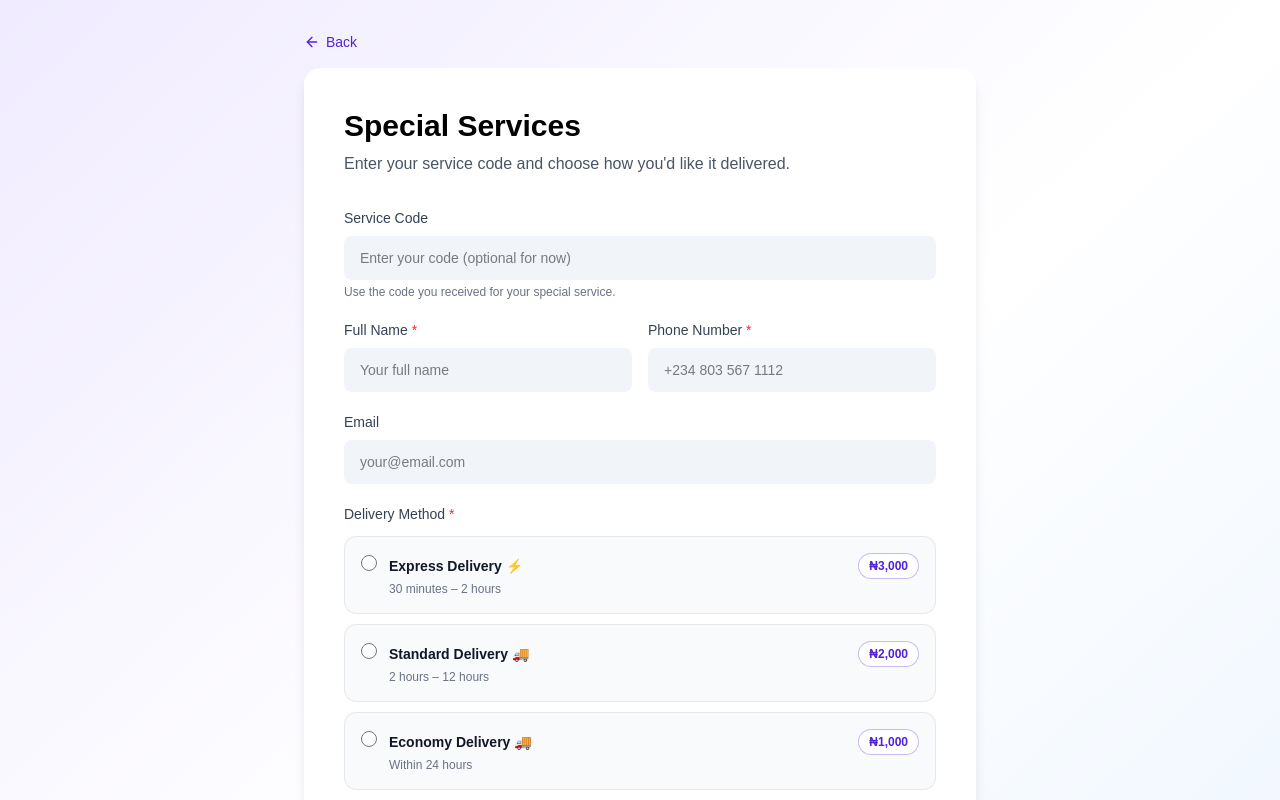
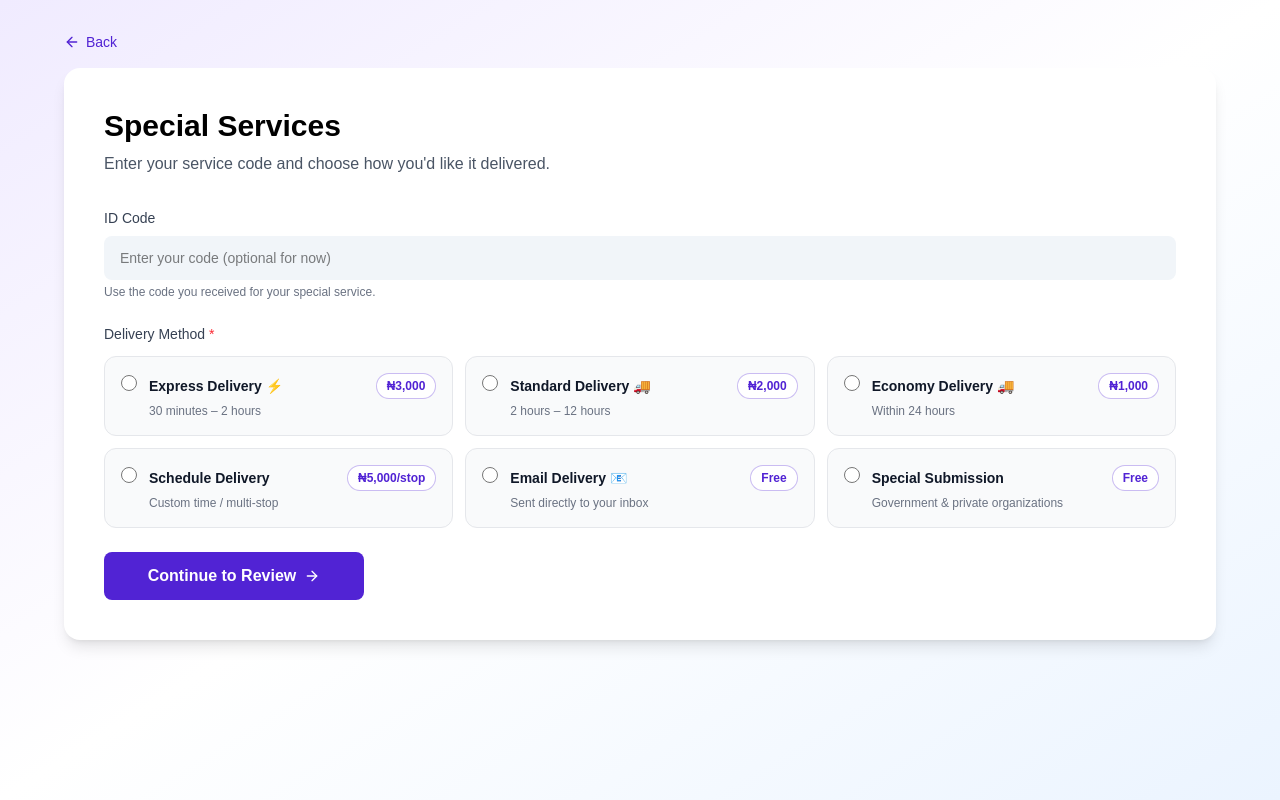
Before and after one commit to ibitoyrgideon79-rgb/computer-service.ng, a Next.js app: page /special-services in a window 1280 px wide. Shown: the top 800 px of the page. Built offline with nearby package versions, Linux system fonts and the light colour scheme.

Commit message:
removed personal details from special services and made it landscape

```diff
--- a/app/special-services/page.tsx
+++ b/app/special-services/page.tsx
@@ -7,12 +7,12 @@ import { ArrowLeft, ArrowRight, AlertCircle } from "lucide-react";
 import { useOrderStore } from "@/store/useOrderStore";
 
 const DELIVERY_OPTIONS = [
-  { value: "Express Delivery",  title: "Express Delivery ⚡",      subtitle: "30 minutes – 2 hours",  price: "₦3,000" },
-  { value: "Standard Delivery", title: "Standard Delivery 🚚",     subtitle: "2 hours – 12 hours",    price: "₦2,000" },
-  { value: "Economy Delivery",  title: "Economy Delivery 🚚",      subtitle: "Within 24 hours",       price: "₦1,000" },
-  { value: "Schedule Delivery", title: "Schedule Delivery",        subtitle: "Custom time / multi-stop", price: "₦5,000/stop" },
-  { value: "Email Delivery",    title: "Email Delivery 📧",        subtitle: "Sent directly to your inbox", price: "Free" },
-  { value: "Special Submission", title: "Special Submission",      subtitle: "Government & private organizations", price: "Free" },
+  { value: "Express Delivery",  title: "Express Delivery ⚡",       subtitle: "30 minutes – 2 hours",                price: "₦3,000" },
+  { value: "Standard Delivery", title: "Standard Delivery 🚚",      subtitle: "2 hours – 12 hours",                  price: "₦2,000" },
+  { value: "Economy Delivery",  title: "Economy Delivery 🚚",       subtitle: "Within 24 hours",                     price: "₦1,000" },
+  { value: "Schedule Delivery", title: "Schedule Delivery",         subtitle: "Custom time / multi-stop",            price: "₦5,000/stop" },
+  { value: "Email Delivery",    title: "Email Delivery 📧",         subtitle: "Sent directly to your inbox",         price: "Free" },
+  { value: "Special Submission", title: "Special Submission",       subtitle: "Government & private organizations",  price: "Free" },
 ] as const;
 
 export default function SpecialServicesPage() {
@@ -20,9 +20,6 @@ export default function SpecialServicesPage() {
   const { setOrderData } = useOrderStore();
 
   const [code, setCode] = useState("");
-  const [name, setName] = useState("");
-  const [phone, setPhone] = useState("");
-  const [email, setEmail] = useState("");
   const [deliveryMethod, setDeliveryMethod] = useState("");
   const [deliveryEmail, setDeliveryEmail] = useState("");
   const [errors, setErrors] = useState<Record<string, string>>({});
@@ -31,12 +28,10 @@ export default function SpecialServicesPage() {
     e.preventDefault();
     const next: Record<string, string> = {};
 
-    if (!name.trim())  next.name  = "Full name is required";
-    if (!phone.trim()) next.phone = "Phone number is required";
     if (!deliveryMethod) next.deliveryMethod = "Please select a delivery method";
 
     if (deliveryMethod === "Email Delivery") {
-      const target = (deliveryEmail || email).trim();
+      const target = deliveryEmail.trim();
       if (!target) next.deliveryEmail = "Email address is required for email delivery";
       else if (!/^[^\s@]+@[^\s@]+\.[^\s@]+$/.test(target)) next.deliveryEmail = "Please enter a valid email";
     }
@@ -47,11 +42,8 @@ export default function SpecialServicesPage() {
     setOrderData({
       service:        "Special Service",
       category:       code || "Special Service",
-      name,
-      phoneNumber:    phone,
-      email,
       deliveryMethod: deliveryMethod as never,
-      deliveryDetails: deliveryMethod === "Email Delivery" ? (deliveryEmail || email) : "",
+      deliveryDetails: deliveryMethod === "Email Delivery" ? deliveryEmail : "",
     });
 
     router.push("/order/review");
@@ -59,7 +51,7 @@ export default function SpecialServicesPage() {
 
   return (
     <div className="min-h-screen bg-gradient-to-br from-[#f0ebff] via-white to-[#ebf4ff] py-8 px-4">
-      <div className="max-w-2xl mx-auto">
+      <div className="max-w-6xl mx-auto">
         <Link href="/" className="inline-flex items-center gap-1.5 text-sm font-medium text-[#5123d4] hover:text-[#401AA0] mb-4">
           <ArrowLeft className="w-4 h-4" /> Back
         </Link>
@@ -68,9 +60,9 @@ export default function SpecialServicesPage() {
           <h1 className="text-3xl font-bold text-black mb-2">Special Services</h1>
           <p className="text-gray-600 mb-8">Enter your service code and choose how you&apos;d like it delivered.</p>
 
-          <form onSubmit={handleSubmit} className="space-y-5">
+          <form onSubmit={handleSubmit} className="space-y-6">
             <div>
-              <label className="block text-sm font-medium text-gray-700 mb-2">Service Code</label>
+              <label className="block text-sm font-medium text-gray-700 mb-2">ID Code</label>
               <input
                 type="text"
                 value={code}
@@ -81,54 +73,17 @@ export default function SpecialServicesPage() {
               <p className="text-xs text-gray-500 mt-1">Use the code you received for your special service.</p>
             </div>
 
-            <div className="grid sm:grid-cols-2 gap-4">
-              <div>
-                <label className="block text-sm font-medium text-gray-700 mb-2">Full Name <span className="text-red-500">*</span></label>
-                <input
-                  type="text"
-                  value={name}
-                  onChange={(e) => setName(e.target.value)}
-                  placeholder="Your full name"
-                  className={`w-full bg-[#F1F5F9] text-black px-4 py-3 rounded-lg text-sm focus:outline-none focus:ring-2 ${errors.name ? "ring-2 ring-red-400" : "focus:ring-[#5123d4]"}`}
-                />
-                {errors.name && <p className="text-red-500 text-xs mt-1 flex items-center gap-1"><AlertCircle className="w-3 h-3" />{errors.name}</p>}
-              </div>
-
-              <div>
-                <label className="block text-sm font-medium text-gray-700 mb-2">Phone Number <span className="text-red-500">*</span></label>
-                <input
-                  type="tel"
-                  value={phone}
-                  onChange={(e) => setPhone(e.target.value)}
-                  placeholder="+234 803 567 1112"
-                  className={`w-full bg-[#F1F5F9] text-black px-4 py-3 rounded-lg text-sm focus:outline-none focus:ring-2 ${errors.phone ? "ring-2 ring-red-400" : "focus:ring-[#5123d4]"}`}
-                />
-                {errors.phone && <p className="text-red-500 text-xs mt-1 flex items-center gap-1"><AlertCircle className="w-3 h-3" />{errors.phone}</p>}
-              </div>
-            </div>
-
-            <div>
-              <label className="block text-sm font-medium text-gray-700 mb-2">Email</label>
-              <input
-                type="email"
-                value={email}
-                onChange={(e) => setEmail(e.target.value)}
-                placeholder="your@email.com"
-                className="w-full bg-[#F1F5F9] text-black px-4 py-3 rounded-lg text-sm focus:outline-none focus:ring-2 focus:ring-[#5123d4]"
-              />
-            </div>
-
             <div>
               <label className="block text-sm font-medium text-gray-700 mb-3">
                 Delivery Method <span className="text-red-500">*</span>
               </label>
-              <div className="space-y-2.5">
+              <div className="grid grid-cols-1 sm:grid-cols-2 lg:grid-cols-3 gap-3">
                 {DELIVERY_OPTIONS.map((opt) => {
                   const selected = deliveryMethod === opt.value;
                   return (
                     <label
                       key={opt.value}
-                      className={`flex items-start gap-3 p-4 border rounded-xl cursor-pointer transition-all ${
+                      className={`flex items-start gap-3 p-4 border rounded-xl cursor-pointer transition-all h-full ${
                         selected ? "border-[#5123d4] bg-[#f0ebff]" : "border-gray-200 bg-gray-50 hover:border-[#5123d4]/40"
                       }`}
                     >
@@ -149,7 +104,7 @@ export default function SpecialServicesPage() {
                             {opt.price}
                           </span>
                         </div>
-                        <p className="text-xs text-gray-500 mt-0.5">{opt.subtitle}</p>
+                        <p className="text-xs text-gray-500 mt-1">{opt.subtitle}</p>
                       </div>
                     </label>
                   );
@@ -178,7 +133,7 @@ export default function SpecialServicesPage() {
 
             <button
               type="submit"
-              className="w-full inline-flex items-center justify-center gap-2 bg-[#5123d4] hover:bg-[#401AA0] text-white px-6 py-3 rounded-lg font-semibold transition-colors"
+              className="w-full sm:w-auto sm:min-w-[260px] inline-flex items-center justify-center gap-2 bg-[#5123d4] hover:bg-[#401AA0] text-white px-6 py-3 rounded-lg font-semibold transition-colors"
             >
               Continue to Review <ArrowRight className="w-4 h-4" />
             </button>
```
